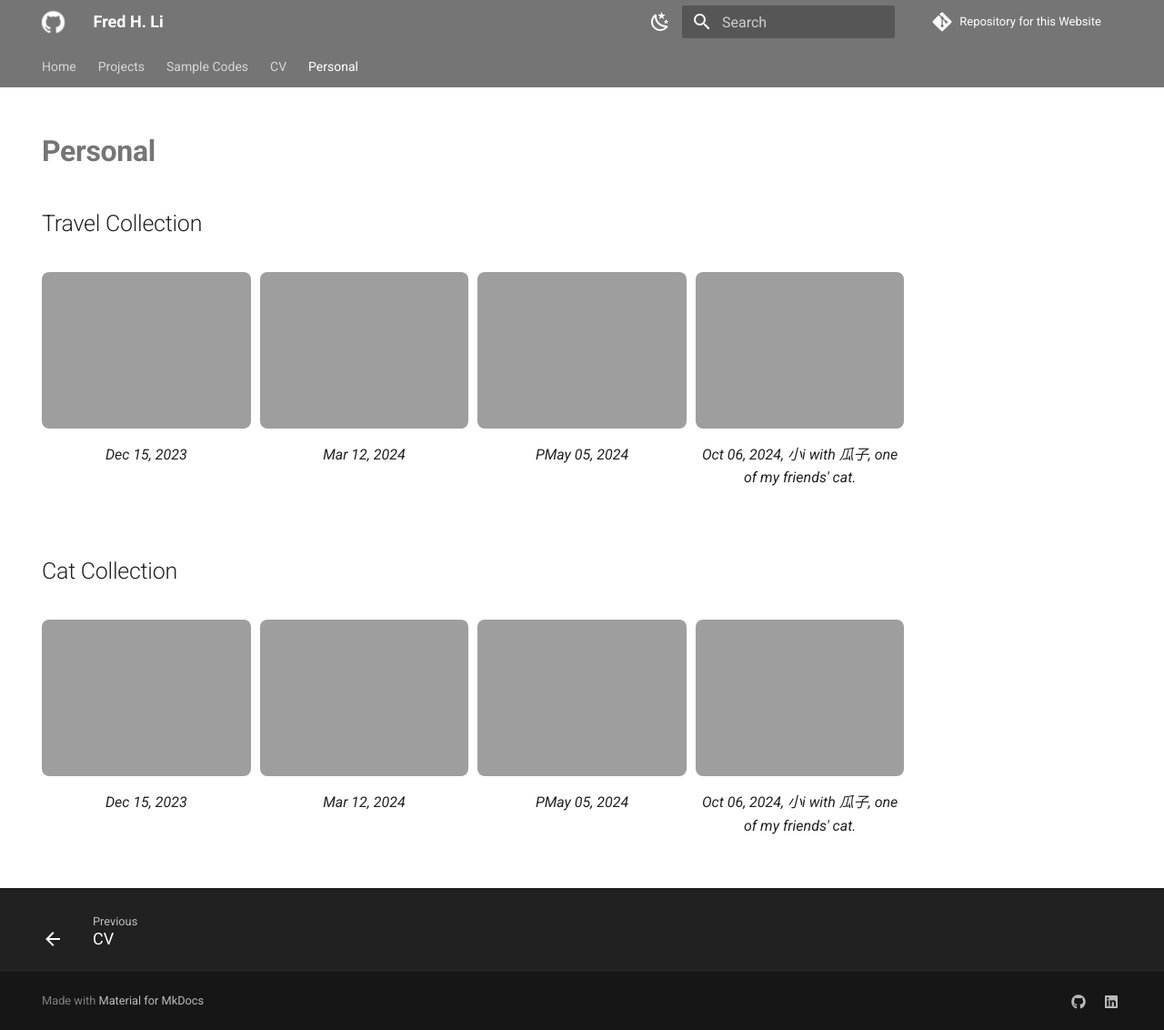
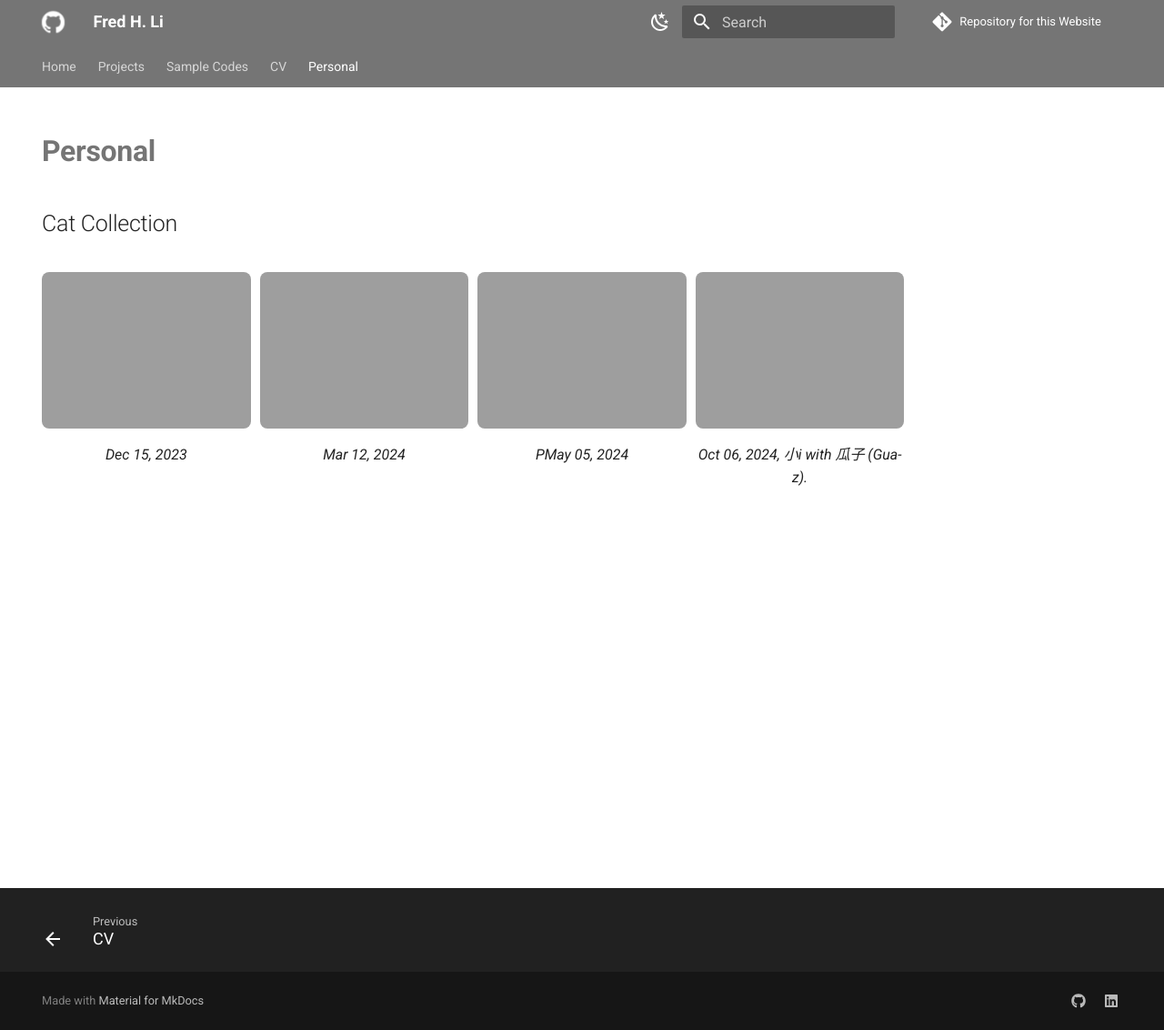
Before and after one commit to fredhli/fredhli.github.io, an MkDocs documentation site: the page built from docs/personal.md, in a window 1280 px wide and 1132 px high. Shown: the whole window at 91% size. Built offline with MkDocs 1.6.1 and Material for MkDocs 9.7.7, drawn with Linux system fonts in a browser that asks for light colours; comment, search, counter and statistics services are not loaded.

Commit message:
Update cat collection caption

```diff
--- a/docs/personal.md
+++ b/docs/personal.md
@@ -4,31 +4,6 @@ hide:
 ---
 
 # **Personal**
-
-## Travel Collection
-<div style="display: grid; grid-template-columns: repeat(auto-fill, minmax(200px, 1fr)); gap: 10px; margin-top: 20px;">
-
-  <figure style="text-align: center;">
-    <img src="/assets/little-i/Photo%20Dec%2015%202023,%2010%2043%2039.jpg" alt="Photo 1" style="width: 100%; border-radius: 8px;">
-    <figcaption>Dec 15, 2023</figcaption>
-  </figure>
-
-  <figure style="text-align: center;">
-    <img src="/assets/little-i/Photo%20Mar%2012%202024,%2016%2036%2012.jpg" alt="Photo 2" style="width: 100%; border-radius: 8px;">
-    <figcaption>Mar 12, 2024</figcaption>
-  </figure>
-
-  <figure style="text-align: center;">
-    <img src="/assets/little-i/Photo%20May%2005%202024,%2020%2002%2011.jpg" alt="Photo 3" style="width: 100%; border-radius: 8px;">
-    <figcaption>PMay 05, 2024</figcaption>
-  </figure>
-
-  <figure style="text-align: center;">
-    <img src="/assets/little-i/Photo%20Oct%2006%202024,%2011%2034%2035.jpg" alt="Photo 4" style="width: 100%; border-radius: 8px;">
-    <figcaption>Oct 06, 2024, 小i with 瓜子, one of my friends' cat.</figcaption>
-  </figure>
-
-</div>
 
 ## Cat Collection
 <div style="display: grid; grid-template-columns: repeat(auto-fill, minmax(200px, 1fr)); gap: 10px; margin-top: 20px;">
@@ -50,7 +25,7 @@ hide:
 
   <figure style="text-align: center;">
     <img src="/assets/little-i/Photo%20Oct%2006%202024,%2011%2034%2035.jpg" alt="Photo 4" style="width: 100%; border-radius: 8px;">
-    <figcaption>Oct 06, 2024, 小i with 瓜子, one of my friends' cat.</figcaption>
+    <figcaption>Oct 06, 2024, 小i with 瓜子 (Gua-z).</figcaption>
   </figure>
 
 </div>
```
